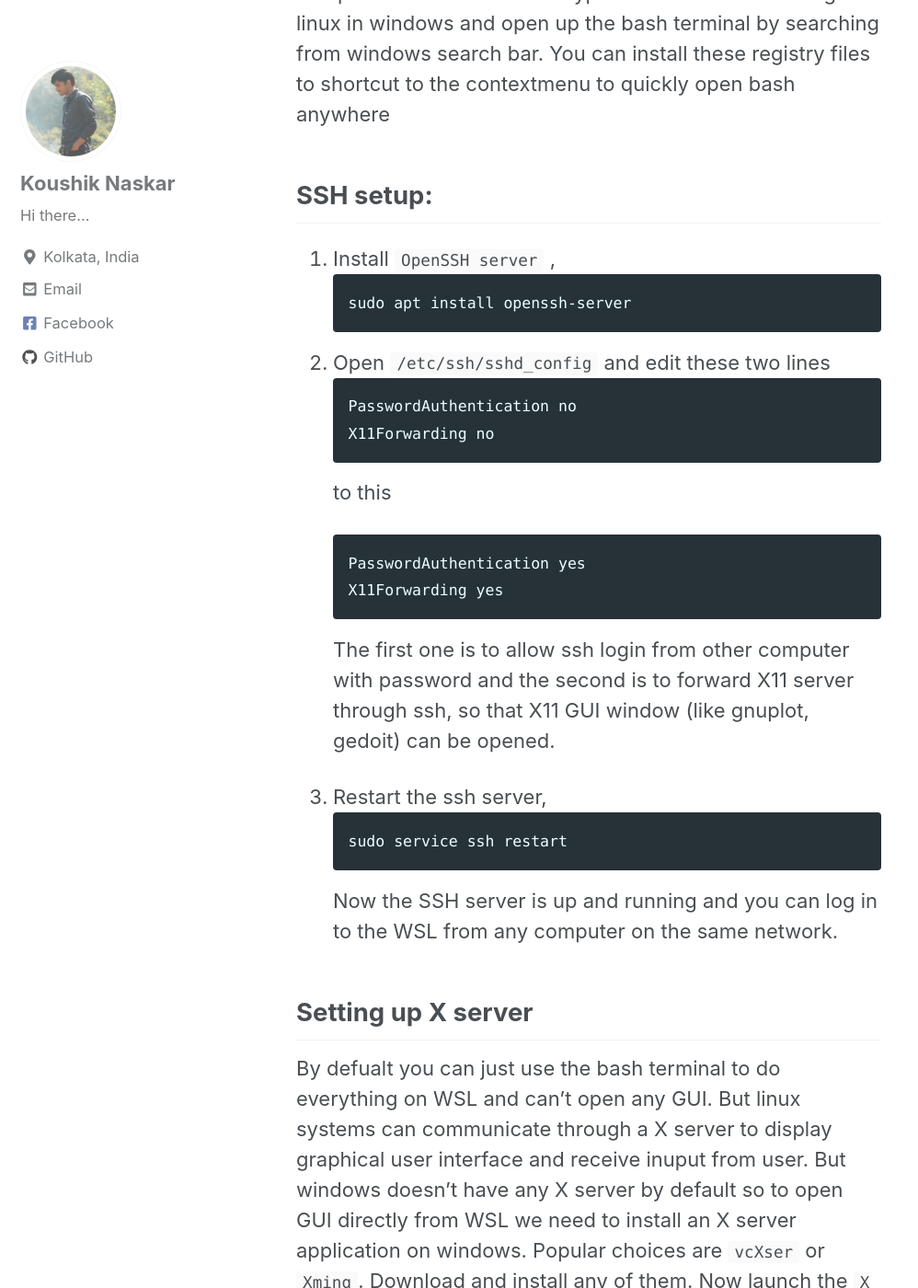
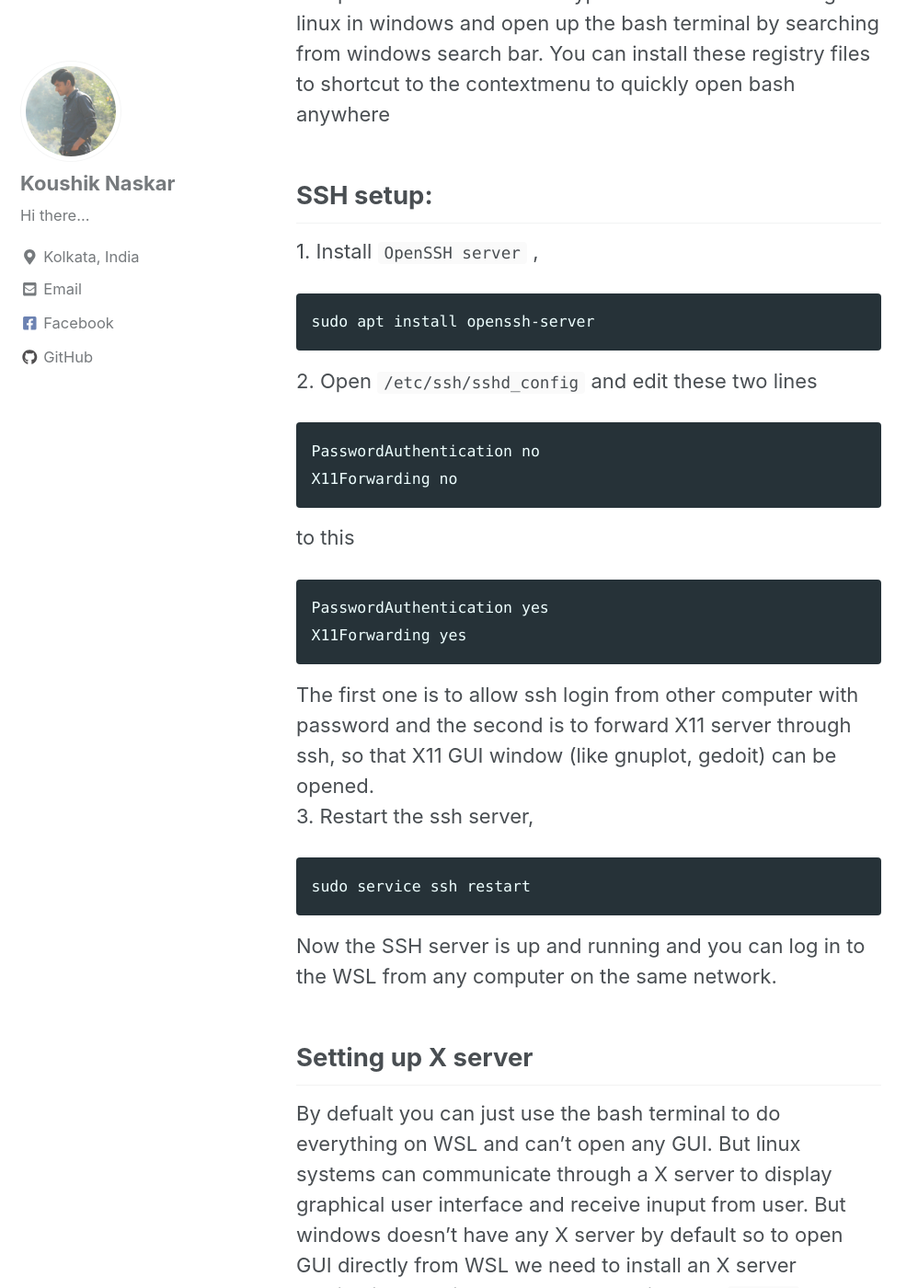
Before and after one commit to Koushikphy/koushikphy.github.io, a Jekyll site: the page built from _posts/2019-06-09-wsl.md, in a window 1280 px wide and 1400 px high, scrolled down 1610 px. Shown: the whole window at 92% size, without its empty margins (0-998 px from the left). Built offline with Jekyll 4.4.1, drawn with Linux system fonts in a browser that asks for light colours; cached includes are drawn as plain includes; nearby versions of some CDN libraries.

Commit message:
resolve #105

````diff
--- a/_posts/2019-06-09-wsl.md
+++ b/_posts/2019-06-09-wsl.md
@@ -18,12 +18,12 @@ After store finishes installing search and open `Bash` from windows search bar.
 
 
 ## SSH setup:
-1. Install `OpenSSH server` ,
+1\. Install `OpenSSH server` ,
 ```
 sudo apt install openssh-server
 ```
 
-2. Open `/etc/ssh/sshd_config` and edit these two lines
+2\. Open `/etc/ssh/sshd_config` and edit these two lines
 ```bash
 PasswordAuthentication no
 X11Forwarding no
@@ -34,7 +34,7 @@ PasswordAuthentication yes
 X11Forwarding yes
 ```
 The first one is to allow ssh login from other computer with password and the second is to forward X11 server through ssh, so that X11 GUI window (like gnuplot, gedoit) can be opened.
-3. Restart the ssh server,
+3\. Restart the ssh server,
 ```
 sudo service ssh restart
 ```
````
